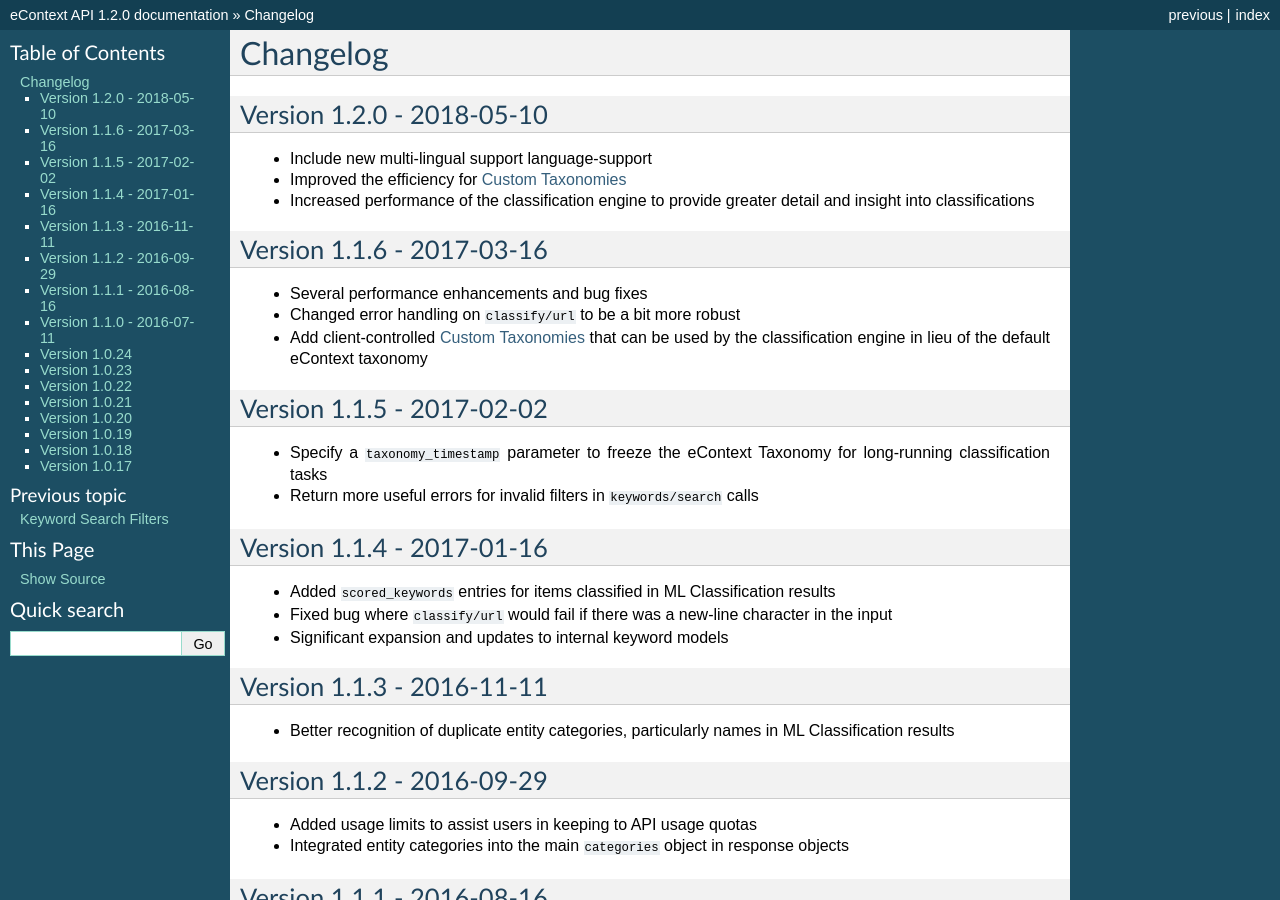
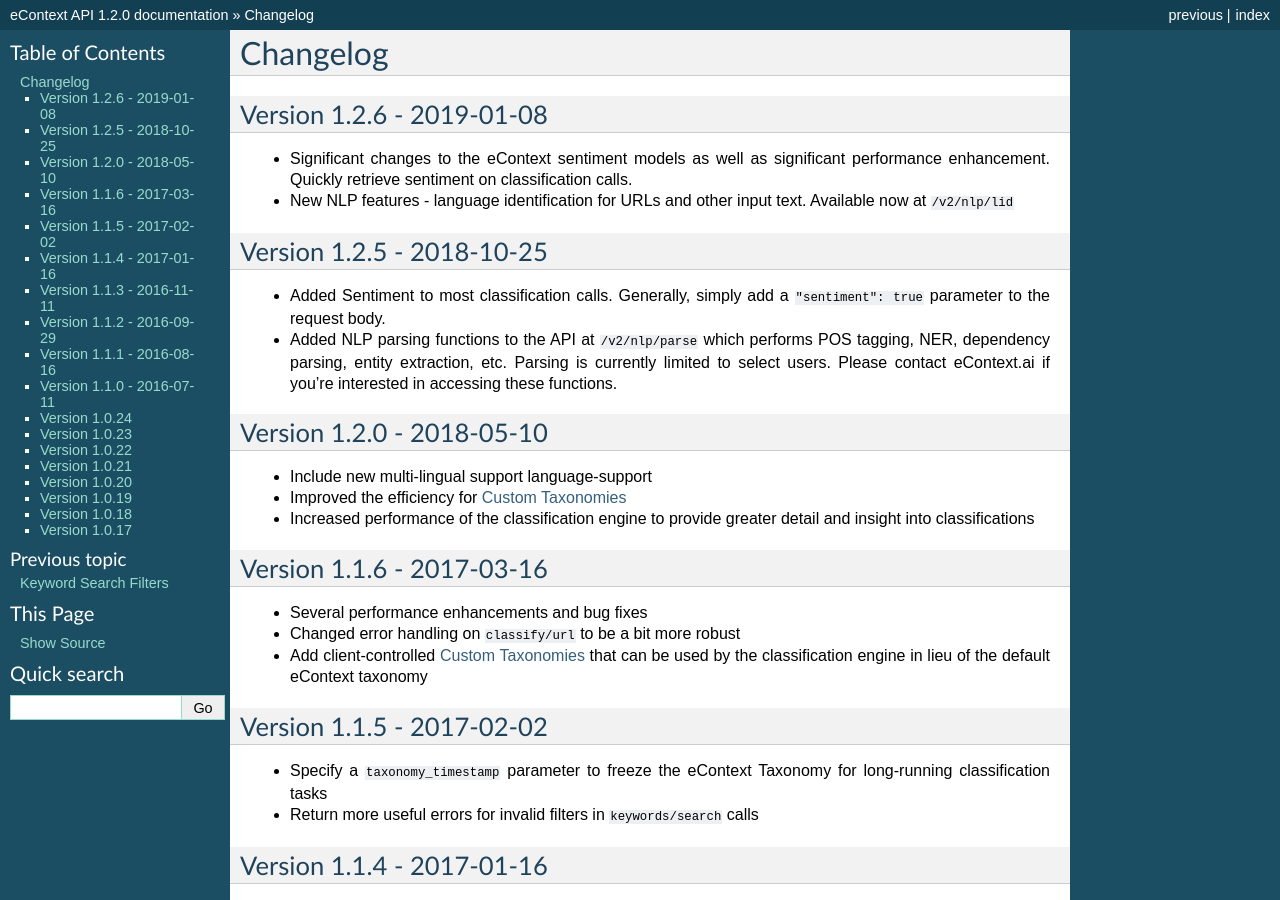
Before and after one commit to info-com/zenya-api-docs, a Sphinx documentation site: the page built from source/changelog.rst, in a window 1280 px wide and 900 px high. Built offline with Sphinx 7.4.7, drawn with Linux system fonts in a browser that asks for light colours.

Commit message:
Updates in the change-log

```diff
--- a/source/changelog.rst
+++ b/source/changelog.rst
@@ -1,5 +1,18 @@
 Changelog
 =========
+
+
+Version 1.2.6 - 2019-01-08
+--------------------------
+*   Significant changes to the eContext sentiment models as well as significant performance enhancement.  Quickly retrieve sentiment on classification calls.
+*   New NLP features - language identification for URLs and other input text.  Available now at ``/v2/nlp/lid``
+
+
+Version 1.2.5 - 2018-10-25
+--------------------------
+*   Added Sentiment to most classification calls.  Generally, simply add a ``"sentiment": true`` parameter to the request body.
+*   Added NLP parsing functions to the API at ``/v2/nlp/parse`` which performs POS tagging, NER, dependency parsing, entity extraction, etc.  Parsing is currently limited to select users.  Please contact eContext.ai if you're interested in accessing these functions.
+
 
 Version 1.2.0 - 2018-05-10
 --------------------------
```
